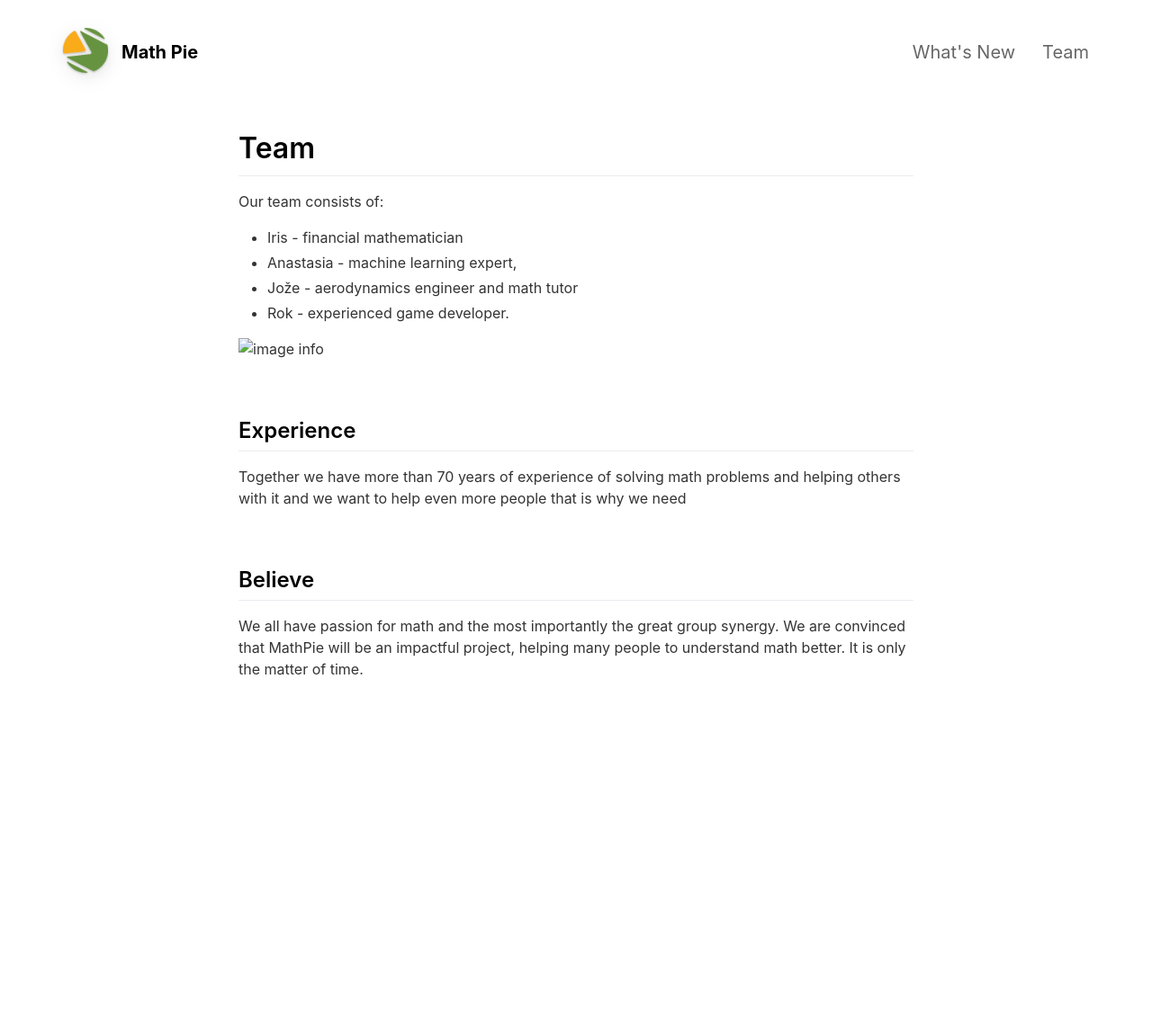
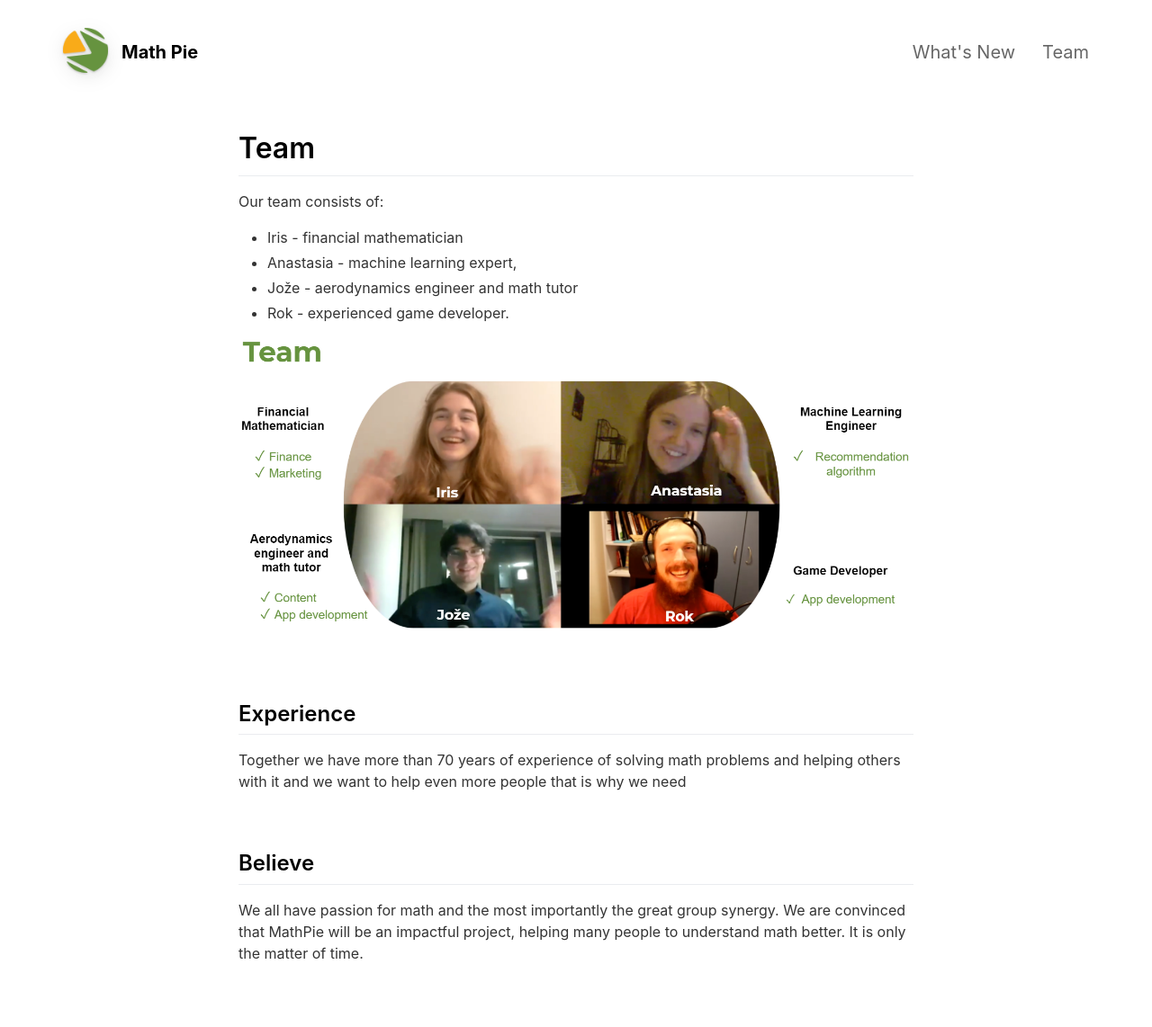
Before and after one commit to RokKos/MathPie, a Jekyll site: the page built from _pages/team.md, in a window 1280 px wide. Shown: the whole page at 90% size. Built offline with Jekyll 4.4.1, drawn with Linux system fonts in a browser that asks for light colours; nearby versions of some CDN libraries; before the commit the page ends 900 px from its top, so only the background shows below that.

Commit message:
link fix

```diff
--- a/_pages/team.md
+++ b/_pages/team.md
@@ -11,7 +11,7 @@ Our team consists of:
 - Jože - aerodynamics engineer and math tutor
 - Rok - experienced game developer.
 
-![image info](assets/TeamPicture.png)
+![image info](../assets/TeamPicture.png)
 
 <br>
 
```
